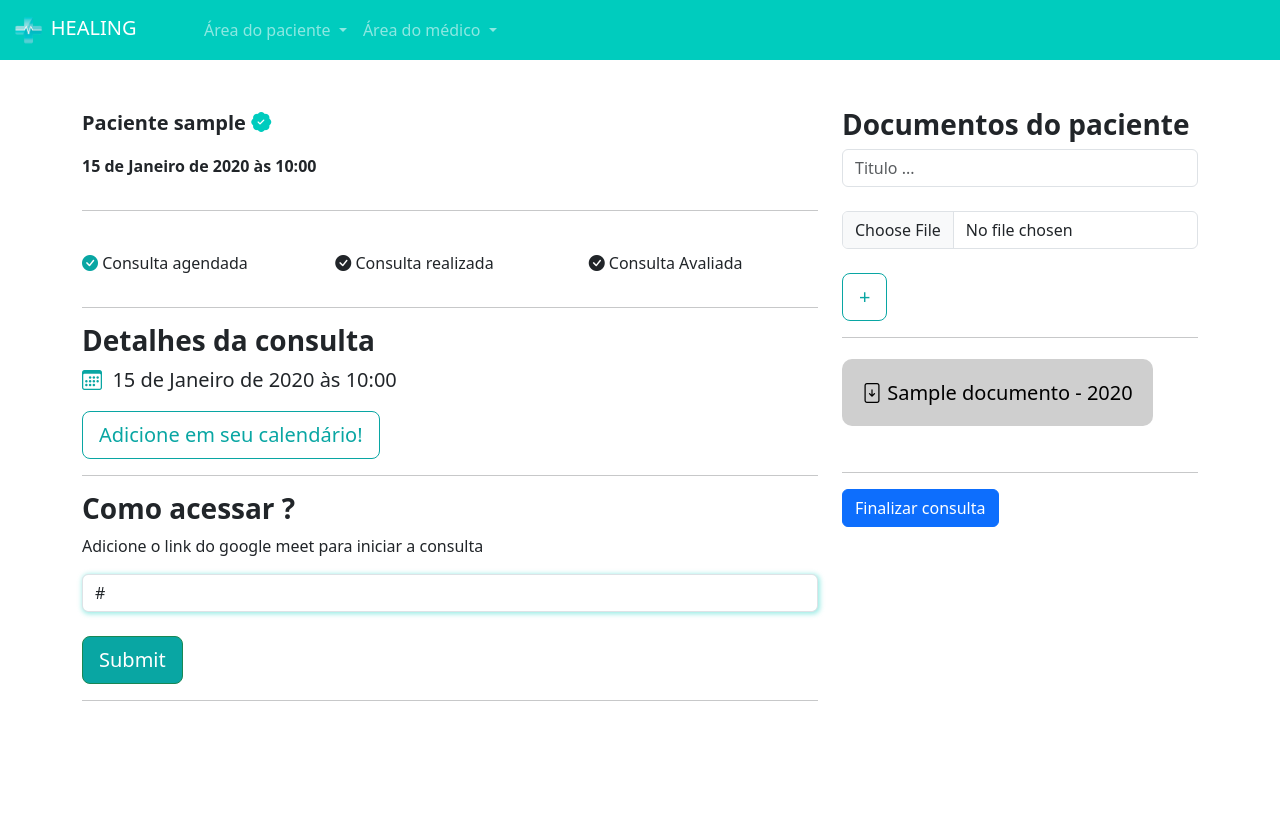
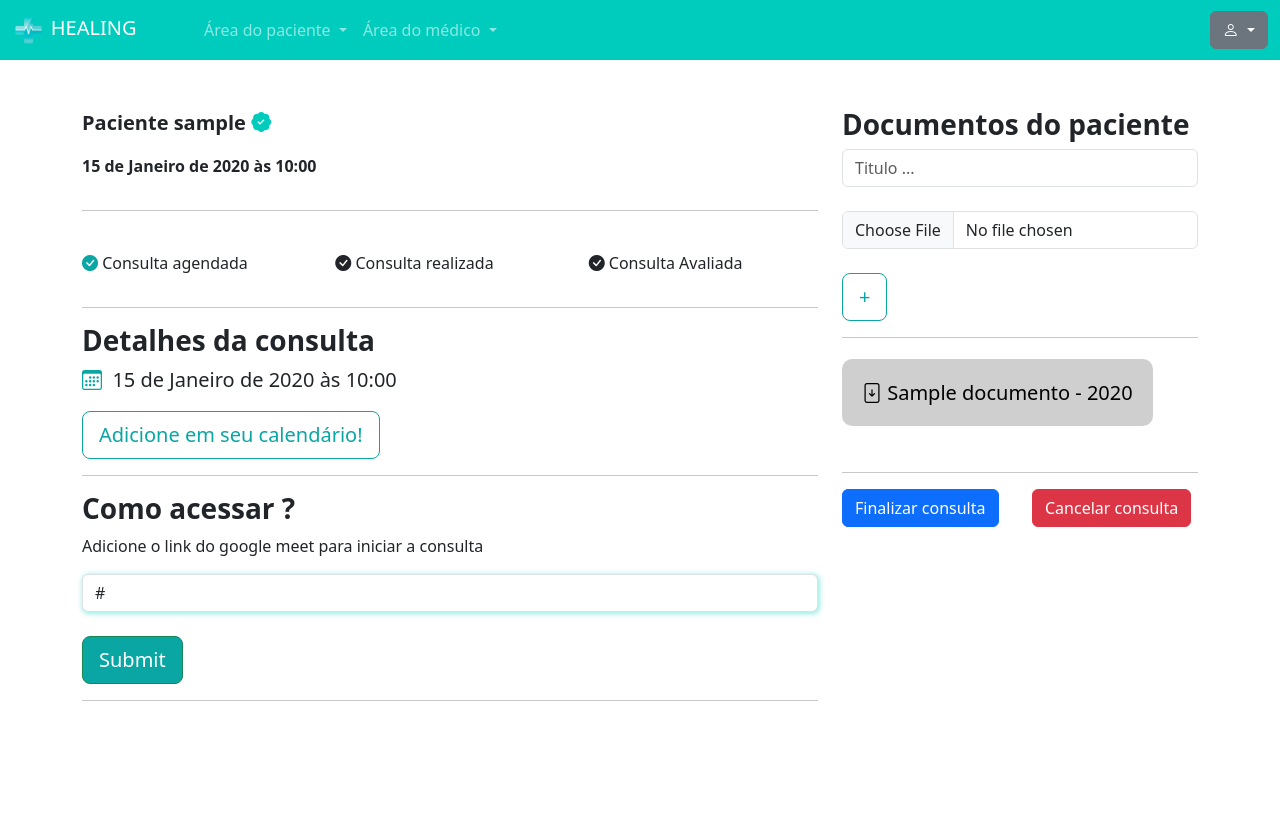
Before and after one commit to Starkgd5/healing, a Django app: page /medicos/consulta_area_medico/1/ in a window 1280 px wide. Run offline with Django 4.2, Linux system fonts and the light colour scheme; a user stored in the database is signed in; tables that the repository leaves empty hold one stand-in row (values such as "Sample post").

Commit message:
commit de atualização 22/4

```diff
--- a/medico/templates/consulta_area_medico.html
+++ b/medico/templates/consulta_area_medico.html
@@ -105,7 +105,16 @@
                 <br>
                 {% endfor %}
                 <hr>
-                <a href="{% url 'finalizar_consulta' consulta.id %}" class="btn btn-primary">Finalizar consulta</a>
+                <div class="row">
+                    <div class="col-md">
+                        <a href="{% url 'finalizar_consulta' consulta.id %}" class="btn btn-primary">Finalizar consulta</a>
+                    </div>
+                    {% if consulta.status == 'A' %}
+                        <div class="col-md">
+                            <a href="{% url 'cancelar_consulta_medico' consulta.id %}" class="btn btn-danger">Cancelar consulta</a>
+                        </div>
+                    {% endif %}
+                </div>
             </div>
         </div>
 
--- a/medico/urls.py
+++ b/medico/urls.py
@@ -1,8 +1,9 @@
 from django.urls import path
 
 from medico.views import (abrir_horario, add_documento, cadastro_medico,
-                          consulta_area_medico, consultas_medico,
-                          dashboard_medico, finalizar_consulta)
+                          cancelar_consulta, consulta_area_medico,
+                          consultas_medico, dashboard_medico,
+                          finalizar_consulta)
 
 urlpatterns = [
     path('cadastro_medico/', cadastro_medico, name="cadastro_medico"),
@@ -15,4 +16,6 @@ urlpatterns = [
     path('add_documento/<int:id_consulta>/',
          add_documento, name="add_documento"),
     path('dashboard_medico/', dashboard_medico, name='dashboard_medico'),
+    path('cancelar_consulta/<int:id_consulta>/',
+         cancelar_consulta, name="cancelar_consulta_medico")
 ]
--- a/medico/views.py
+++ b/medico/views.py
@@ -187,6 +187,7 @@ def consultas_medico(request):
     return render(request, 'consultas_medico.html', context)
 
 
+@login_required
 def consulta_area_medico(request, id_consulta):
     if not is_medico(request.user):
         messages.add_message(request, constants.WARNING,
@@ -230,6 +231,7 @@ def consulta_area_medico(request, id_consulta):
         return redirect(f'/medicos/consulta_area_medico/{id_consulta}')
 
 
+@login_required
 def finalizar_consulta(request, id_consulta):
     if not is_medico(request.user):
         messages.add_message(request, constants.WARNING,
@@ -246,6 +248,7 @@ def finalizar_consulta(request, id_consulta):
     return redirect(f'/medicos/consulta_area_medico/{id_consulta}')
 
 
+@login_required
 def add_documento(request, id_consulta):
     if not is_medico(request.user):
         messages.add_message(request, constants.WARNING,
@@ -281,23 +284,41 @@ def add_documento(request, id_consulta):
     return redirect(f'/medicos/consulta_area_medico/{id_consulta}')
 
 
-# TODO: Fazer a dashboad de desempenho do medico
+@login_required
+def cancelar_consulta(request, id_consulta):
+    if not is_medico(request.user):
+        messages.add_message(request, constants.WARNING,
+                             'Somente médicos podem acessar essa página.')
+        return redirect('/usuarios/sair')
+
+    consulta = Consulta.objects.get(id=id_consulta)
+    if request.user != consulta.data_aberta.user:
+        messages.add_message(request, constants.ERROR,
+                             'Essa consulta não é sua.')
+        return redirect('/medicos/consultas_medico')
+    consulta.status = 'C'
+    consulta.save()
+    return redirect(f'/medicos/consulta_area_medico/{id_consulta}')
+
+
+@login_required
 def dashboard_medico(request):
     if not is_medico(request.user):
         messages.add_message(request, constants.WARNING,
                              'Somente médicos podem acessar essa página.')
         return redirect('/usuarios/sair')
+
+    # Consultas finalizadas do médico logado
     consultas = Consulta.objects.filter(
         data_aberta__user=request.user,
-        status='F'
+        status='F',
     )
-    # Calculando o número de consultas por mês
+
     consultas_por_mes = defaultdict(int)
     for consulta in consultas:
         mes = consulta.data_aberta.data.month
         consultas_por_mes[mes] += 1
 
-    # Preparando os dados para o gráfico
     meses = [calendar.month_name[i] for i in range(1, 13)]
     consultas_por_mes_data = {
         'labels': meses,
--- a/paciente/urls.py
+++ b/paciente/urls.py
@@ -1,7 +1,8 @@
 from django.urls import path
 
-from paciente.views import (agendar_horario, consulta_paciente,
-                            escolher_horario, home, minhas_consultas)
+from paciente.views import (agendar_horario, cancelar_consulta,
+                            consulta_paciente, escolher_horario, home,
+                            minhas_consultas)
 
 urlpatterns = [
     path('home/', home, name="home"),
@@ -11,4 +12,6 @@ urlpatterns = [
          agendar_horario, name="agendar_horario"),
     path('minhas_consultas/', minhas_consultas, name="minhas_consultas"),
     path('consulta/<int:id_consulta>/', consulta_paciente, name="consulta"),
+    path('cancelar_consulta/<int:id_consulta>/',
+         cancelar_consulta, name="cancelar_consulta")
 ]
--- a/templates/partials/navbar.html
+++ b/templates/partials/navbar.html
@@ -6,13 +6,15 @@
         {% else %}
             <a class="navbar-brand" href="{% url "home" %}"><img src="{% static 'geral/img/logo.png' %}" width="20%" alt="">&nbspHEALING</a>
         {% endif %}
-      <button class="navbar-toggler" type="button" data-bs-toggle="collapse" data-bs-target="#navbarNav" aria-controls="navbarNav" aria-expanded="false" aria-label="Toggle navigation">
+        <button class="navbar-toggler" type="button" data-bs-toggle="collapse" data-bs-target="#navbarNav"
+            aria-controls="navbarNav" aria-expanded="false" aria-label="Toggle navigation">
             <span class="navbar-toggler-icon"></span>
         </button>
         <div class="collapse navbar-collapse" id="navbarNav">
             <ul class="navbar-nav">
                 <li class="nav-item dropdown">
-                <a class="nav-link dropdown-toggle" href="#" id="navbarDropdownMenuLink" role="button" data-bs-toggle="dropdown" aria-expanded="false">
+                    <a class="nav-link dropdown-toggle" href="#" id="navbarDropdownMenuLink" role="button"
+                        data-bs-toggle="dropdown" aria-expanded="false">
                         Área do paciente
                     </a>
                     <ul class="dropdown-menu" aria-labelledby="navbarDropdownMenuLink">
@@ -23,7 +25,8 @@
 
                 {% if is_medico %}
                     <li class="nav-item dropdown">
-                    <a class="nav-link dropdown-toggle" href="#" id="navbarDropdownMenuLink" role="button" data-bs-toggle="dropdown" aria-expanded="false">
+                        <a class="nav-link dropdown-toggle" href="#" id="navbarDropdownMenuLink" role="button"
+                            data-bs-toggle="dropdown" aria-expanded="false">
                             Área do médico
                         </a>
                         <ul class="dropdown-menu" aria-labelledby="navbarDropdownMenuLink">
@@ -39,5 +42,18 @@
                 {% endif %}
             </ul>
         </div>
+
+        <!-- Ícone de usuário e menu -->
+        <div class="dropdown">
+            <button class="btn btn-secondary dropdown-toggle" type="button" id="dropdownMenuButton" data-bs-toggle="dropdown" aria-expanded="false">
+                <i class="bi bi-person"></i>
+            </button>
+            <ul class="dropdown-menu dropdown-menu-end" aria-labelledby="dropdownMenuButton">
+                <li><a class="dropdown-item" href="
+                  {% comment %} {% url 'perfil' %} {% endcomment %}
+                  ">Perfil</a></li>
+                <li><a class="dropdown-item" href="{% url 'sair' %}">Logout</a></li>
+            </ul>
+        </div>
     </div>
 </nav>
```
Also changed, not shown: medico/templates/dashboard_medico.html (+20 -7 lines), paciente/templates/consulta.html (+5 -4 lines), paciente/views.py (+5 -9 lines). Lines whose indentation alone changed are shown as unchanged.
